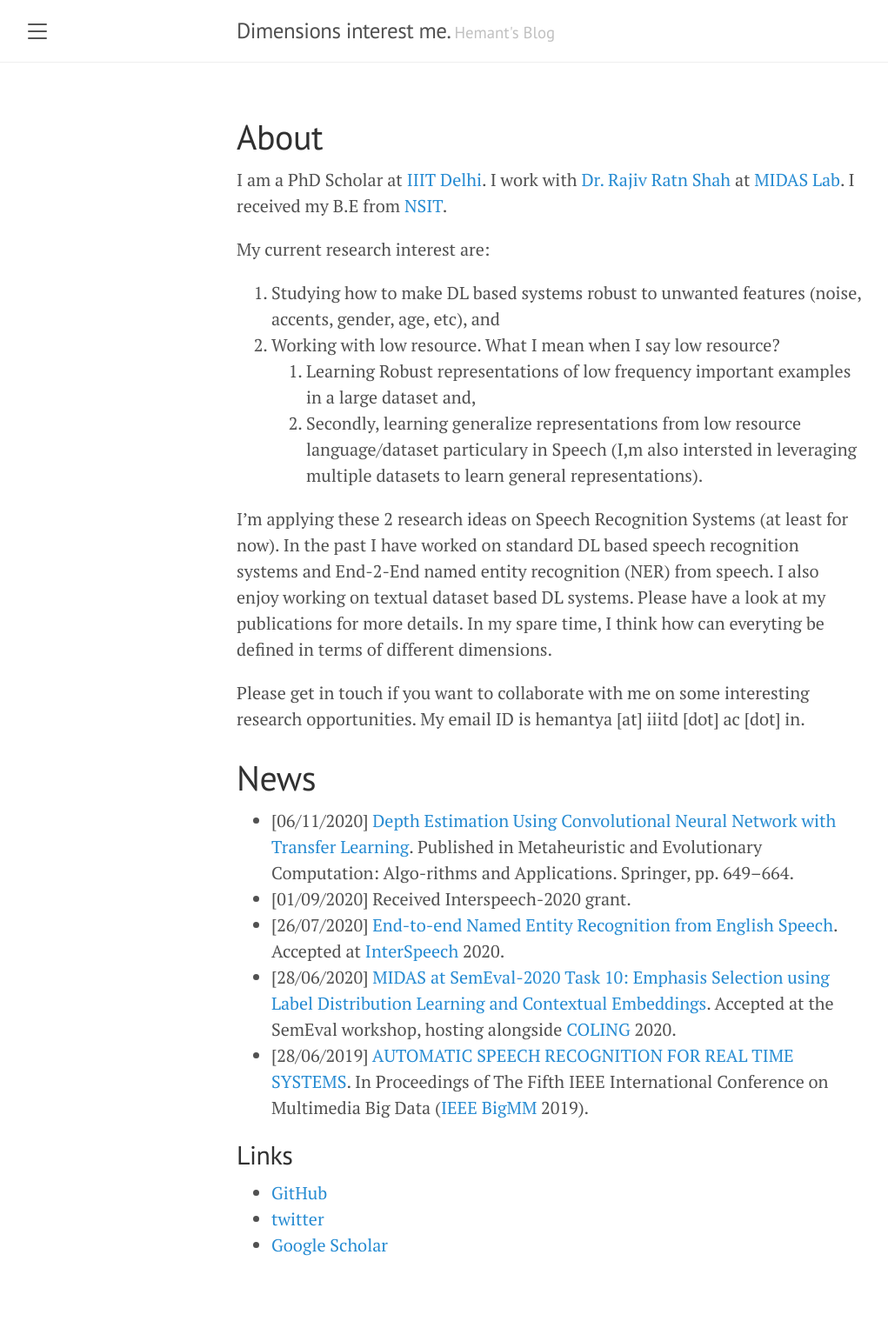
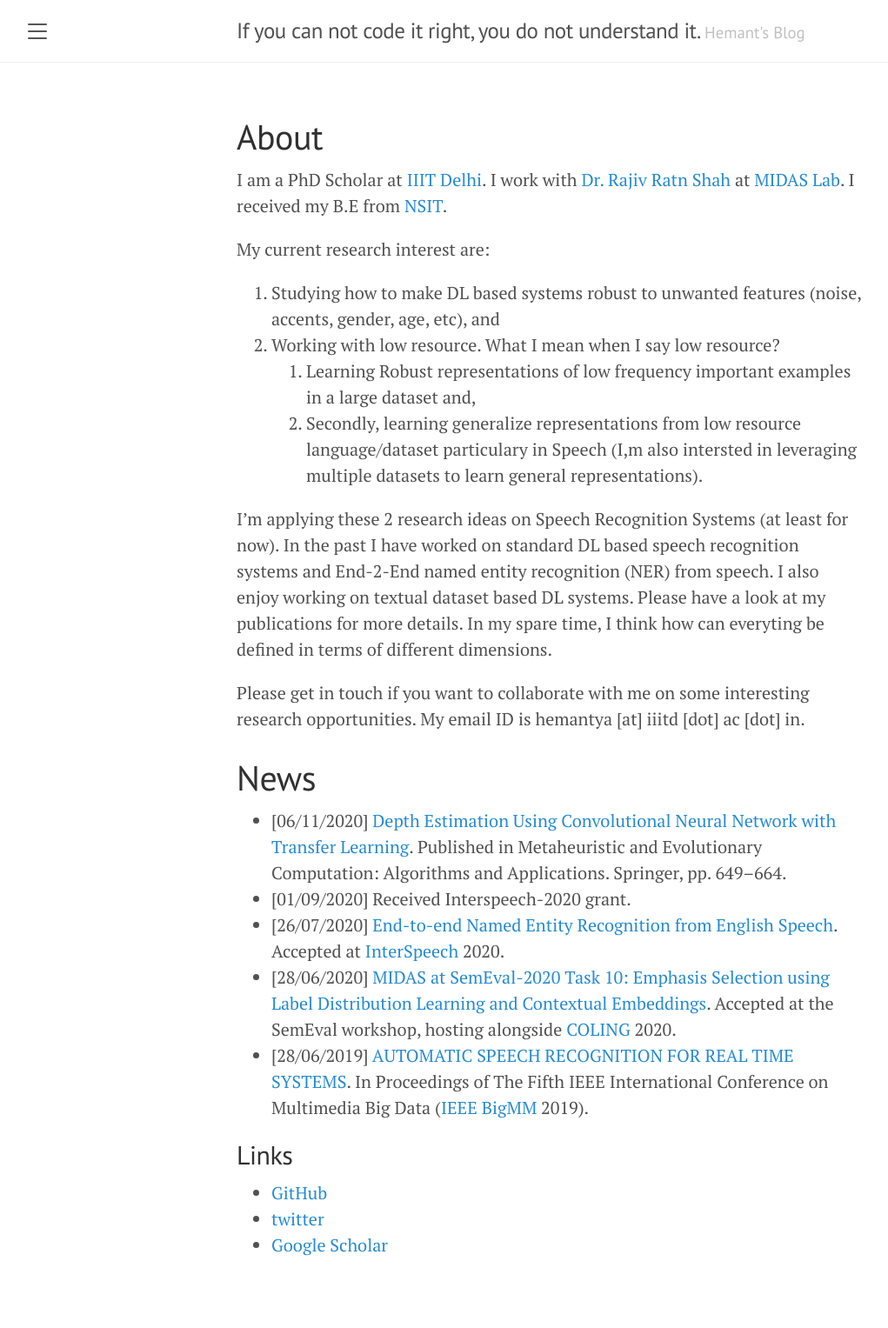
Before and after one commit to raotnameh/raotnameh.github.io, a Jekyll site: the page built from about.md, in a window 1280 px wide. Shown: the whole page at 87% size, without its empty margins (8-1029 px from the left). Built offline with Jekyll 4.4.1, drawn with Linux system fonts in a browser that asks for light colours.

Commit message:
it's just my website

```diff
--- a/_config.yml
+++ b/_config.yml
@@ -1,5 +1,5 @@
 # Setup
-title:               Dimensions interest me.
+title:               If you can not code it right, you do not understand it.
 tagline:             Hemant's Blog
 description:         I look upto SHIVA whenever I'm confused.
 url:                 https://raotnameh.github.io
--- a/about.md
+++ b/about.md
@@ -18,7 +18,7 @@ Please get in touch if you want to collaborate with me on some interesting resea
 
 # News
 
-- [06/11/2020] [Depth Estimation Using Convolutional Neural Network with Transfer Learning](https://link.springer.com/chapter/10.1007/978-981-15-7571-6_30). Published in Metaheuristic and Evolutionary Computation:  Algo-rithms and Applications. Springer, pp. 649–664.
+- [06/11/2020] [Depth Estimation Using Convolutional Neural Network with Transfer Learning](https://link.springer.com/chapter/10.1007/978-981-15-7571-6_30). Published in Metaheuristic and Evolutionary Computation:  Algorithms and Applications. Springer, pp. 649–664.
 - [01/09/2020] Received Interspeech-2020 grant.
 - [26/07/2020] [End-to-end Named Entity Recognition from English Speech](https://arxiv.org/abs/2005.11184). Accepted at [InterSpeech](http://www.interspeech2020.org/) 2020.
 - [28/06/2020] [MIDAS at SemEval-2020 Task 10: Emphasis Selection using Label Distribution Learning and Contextual Embeddings](https://drive.google.com/file/d/1sstpC23HZoR_3hEkfJn5eH8xig0VaOXd/view). Accepted at the SemEval workshop, hosting alongside [COLING](https://coling2020.org/) 2020.
```
